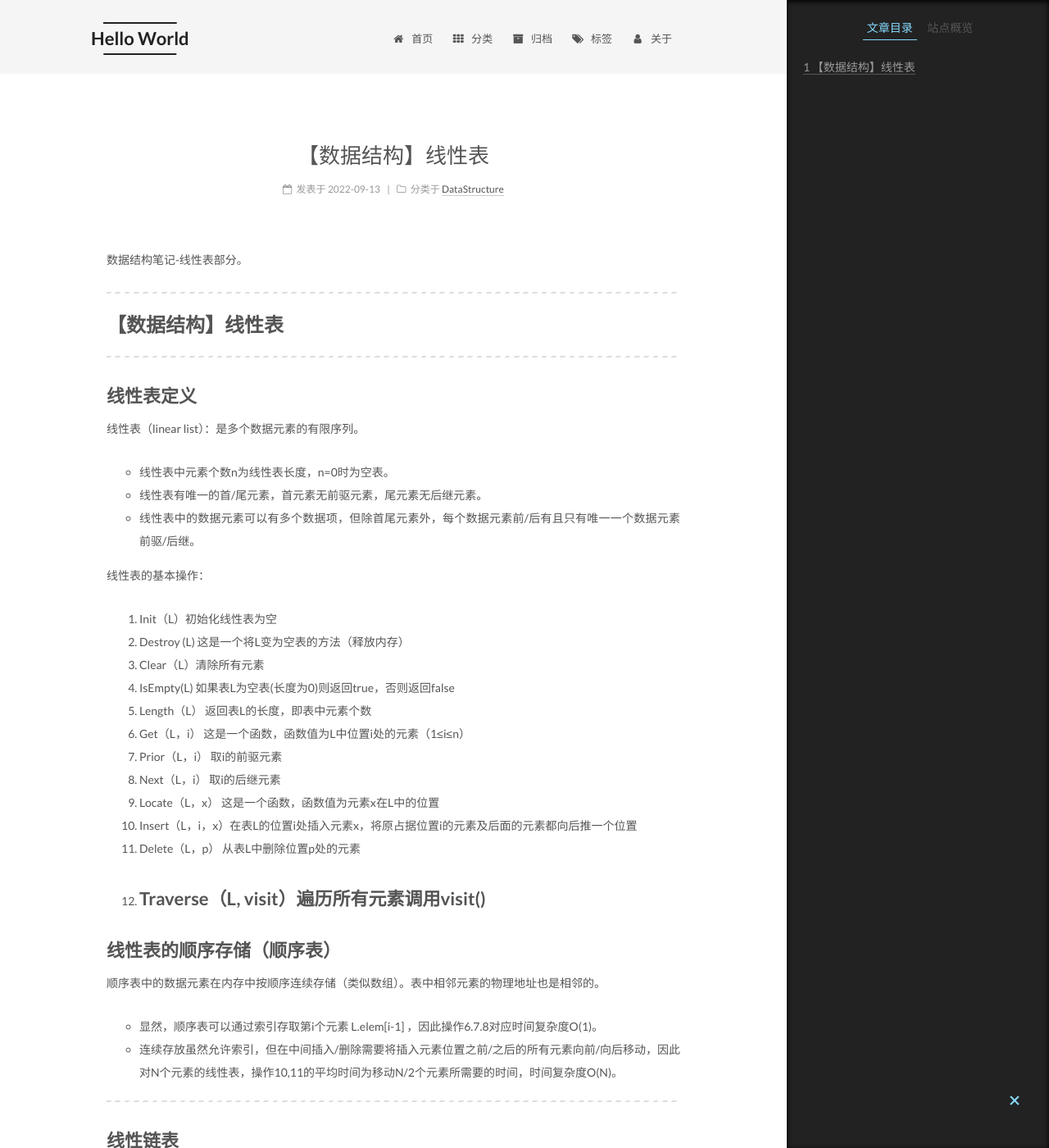
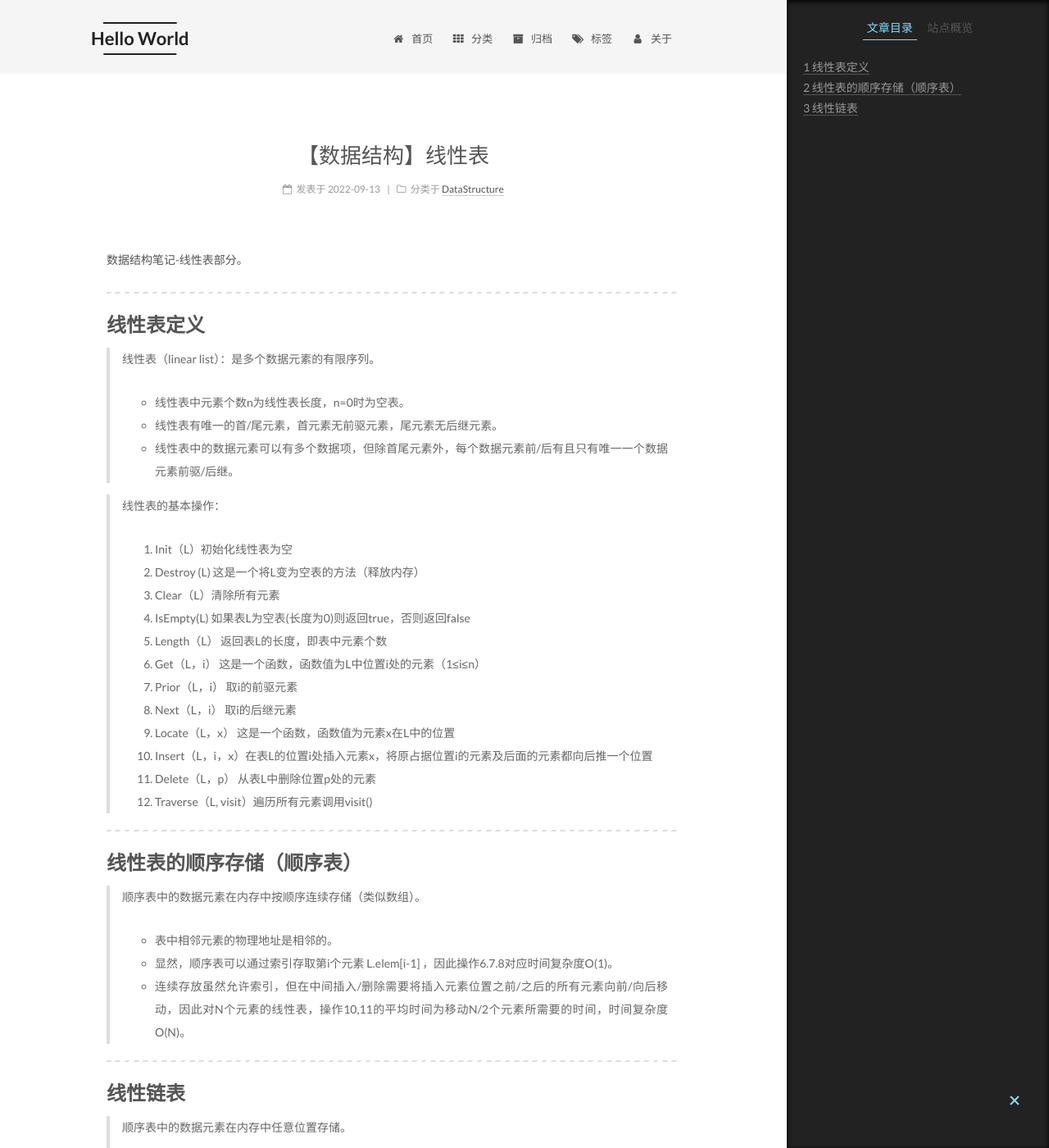
Before and after one commit to PRC-AExcalibur/PRC-AExcalibur.GitHub.io, a Jekyll site: the page built from _posts/2022-09-13-linear-list.md, in a window 1280 px wide and 1400 px high. Shown: the whole window at 82% size. Built offline with Jekyll 4.4.1, drawn with Linux system fonts in a browser that asks for light colours; some of the changed text lies outside the part shown.

Commit message:
Update 2022-09-13-linear-list.md

```diff
--- a/_posts/2022-09-13-linear-list.md
+++ b/_posts/2022-09-13-linear-list.md
@@ -11,18 +11,14 @@ tags:
 
 ---
 
-# 【数据结构】线性表
-
----
-
-## 线性表定义
-线性表（linear list）：是多个数据元素的有限序列。
+# 线性表定义
+> 线性表（linear list）：是多个数据元素的有限序列。
 - 线性表中元素个数n为线性表长度，n=0时为空表。
 - 线性表有唯一的首/尾元素，首元素无前驱元素，尾元素无后继元素。
 - 线性表中的数据元素可以有多个数据项，但除首尾元素外，每个数据元素前/后有且只有唯一一个数据元素前驱/后继。
 
 
-线性表的基本操作：
+> 线性表的基本操作：
 1. Init（L）初始化线性表为空
 2. Destroy (L) 这是一个将L变为空表的方法（释放内存）
 3. Clear（L）清除所有元素
@@ -35,40 +31,42 @@ tags:
 10. Insert（L，i，x）在表L的位置i处插入元素x，将原占据位置i的元素及后面的元素都向后推一个位置
 11. Delete（L，p） 从表L中删除位置p处的元素
 12. Traverse（L, visit）遍历所有元素调用visit()
+
 ---
 
-## 线性表的顺序存储（顺序表）
-顺序表中的数据元素在内存中按顺序连续存储（类似数组）。表中相邻元素的物理地址也是相邻的。
-
+# 线性表的顺序存储（顺序表）
+> 顺序表中的数据元素在内存中按顺序连续存储（类似数组）。
+- 表中相邻元素的物理地址是相邻的。
 - 显然，顺序表可以通过索引存取第i个元素 L.elem[i-1] ，因此操作6.7.8对应时间复杂度O(1)。
 - 连续存放虽然允许索引，但在中间插入/删除需要将插入元素位置之前/之后的所有元素向前/向后移动，因此对N个元素的线性表，操作10,11的平均时间为移动N/2个元素所需要的时间，时间复杂度O(N)。
 
 ---
 
-## 线性链表
-顺序表中的数据元素在内存中任意位置存储。表中相邻元素的物理地址可以相邻，也可以不相邻。
+# 线性链表
+> 顺序表中的数据元素在内存中任意位置存储。
+- 表中相邻元素的物理地址可以相邻，也可以不相邻。
 - 链表中的结点（Node）由数据域（数据元素）和指针域（指向相邻结点的指针）组成，通过结点中指向相邻元素的指针可获取相邻元素。
 - 头结点：指向链表第一个结点，头结点指针域NULL表示链表长度n=0。头结点数据域可以空，也可以存长度等附加信息。
 
-###  单链表
-单链表：指针域只有一个指针（指向下一个元素）的链表。
+##  单链表
+> 单链表：指针域只有一个指针（指向下一个元素）的链表。
 - 由于单链表结点指针指向下一个元素，获取后继元素只要一步，Next（L，i）时间复杂度O(1)。
 - 由于元素任意分布在内存空间中，无法使用索引，查找第i个元素只能从第一项开始遍历，平均查找N/2次，因此 Get（L，i）和 Prior（L，i）对应时间复杂度O(N)。
 - 对于单链表，在A,B之间插入X，需要让X->B,A->X, 插入只需两步，但找到A平均需要N/2次，时间复杂度O(N)。
 - 对于单链表，在A,X,B之间删除X，需要让A->B, 即先让 A的指针 = X的指针，再释放X的内存，删除只需两步，但找到A平均需要N/2次，时间复杂度O(N)。
 - 特别的，如果没有特殊标记Length的单链表，获取长度需要遍历全部结点，时间复杂度O(N)。
 
-###  静态链表
+##  静态链表
 在数组中，一个分量表示数据元素，一个分量表示游标。
-静态链表：指针域使用数组的游标，游标顺序即为链表中元素顺序。
+> 静态链表：指针域使用数组的游标，游标顺序即为链表中元素顺序。
 
-###  循环链表
-循环链表：表中最后一个结点指针指向头结点。
+##  循环链表
+> 循环链表：表中最后一个结点指针指向头结点。
 - 头结点指针域等于头本身的指针表示链表长度n=0。
 - 其他操作同单链表。
 
-###  双向链表
-双向链表：指针域有两个指针，一个指向前驱，一个指向后继。
+##  双向链表
+> 双向链表：指针域有两个指针，一个指向前驱，一个指向后继。
 - 由于双向链表结点指针指向相邻元素，获取前驱/后继元素只要一步，Next（L，i）和 Prior（L，i）时间复杂度O(1)。
 - 由于元素任意分布在内存空间中，无法使用索引，查找第i个元素只能从第一项开始遍历，平均查找N/2次，因此 Get（L，i）对应时间复杂度O(N)。
 - 特别的，如果没有特殊标记Length的双向链表，获取长度需要遍历全部结点，时间复杂度O(N)。
```
